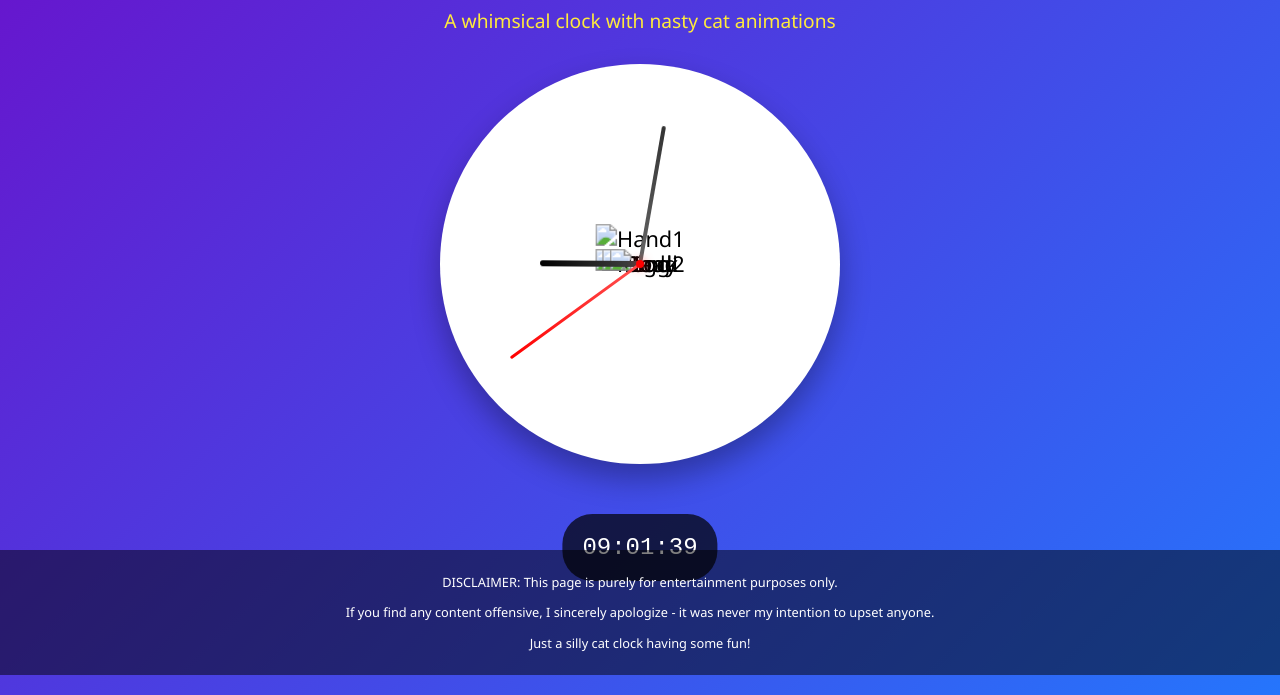
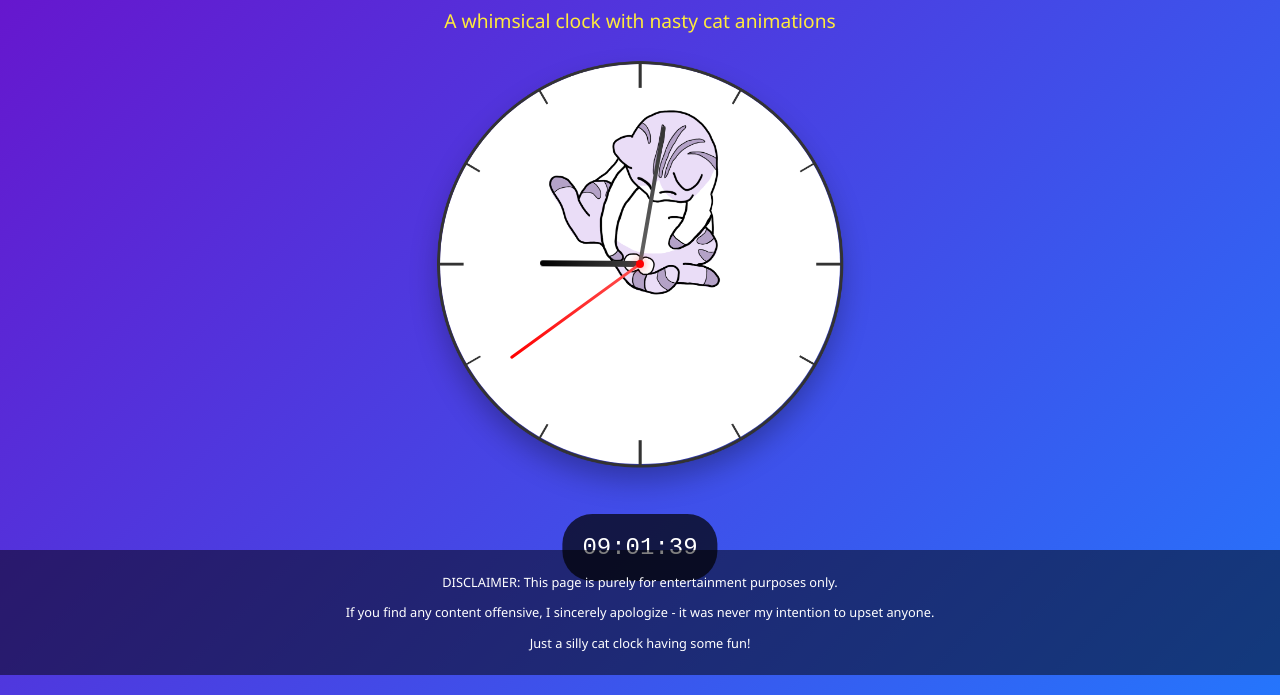
Before and after one commit to mepeichun/FunnyClock, a plain HTML site: page nastycat.html in a window 1280 px wide. Shown: the part 125-820 px from the top of the page. Drawn offline with Linux system fonts and the light colour scheme.

Commit message:
change the image path

```diff
--- a/nastycat.html
+++ b/nastycat.html
@@ -197,12 +197,12 @@
     <div class="subtitle">A whimsical clock with nasty cat animations</div>
 
     <div class="clock-container">
-      <img src="clock.png" alt="Clock" class="clock-img">
-      <img src="body.png" alt="Body" class="clock-img">
-      <img id="hand1" src="hand1.png" alt="Hand1" class="clock-img">
-      <img src="hand2.png" alt="Hand2" class="clock-img">
-      <img id="cathead" src="head.png" alt="Head" class="clock-img">
-      <img id="egg" src="egg.png" alt="Egg" class="clock-img">
+      <img src="./images/clock.png" alt="Clock" class="clock-img">
+      <img src="./images/body.png" alt="Body" class="clock-img">
+      <img id="hand1" src="./images/hand1.png" alt="Hand1" class="clock-img">
+      <img src="./images/hand2.png" alt="Hand2" class="clock-img">
+      <img id="cathead" src="./images/head.png" alt="Head" class="clock-img">
+      <img id="egg" src="./images/egg.png" alt="Egg" class="clock-img">
 
       <div id="hour" class="hand hour-hand"></div>
       <div id="minute" class="hand minute-hand"></div>
```
